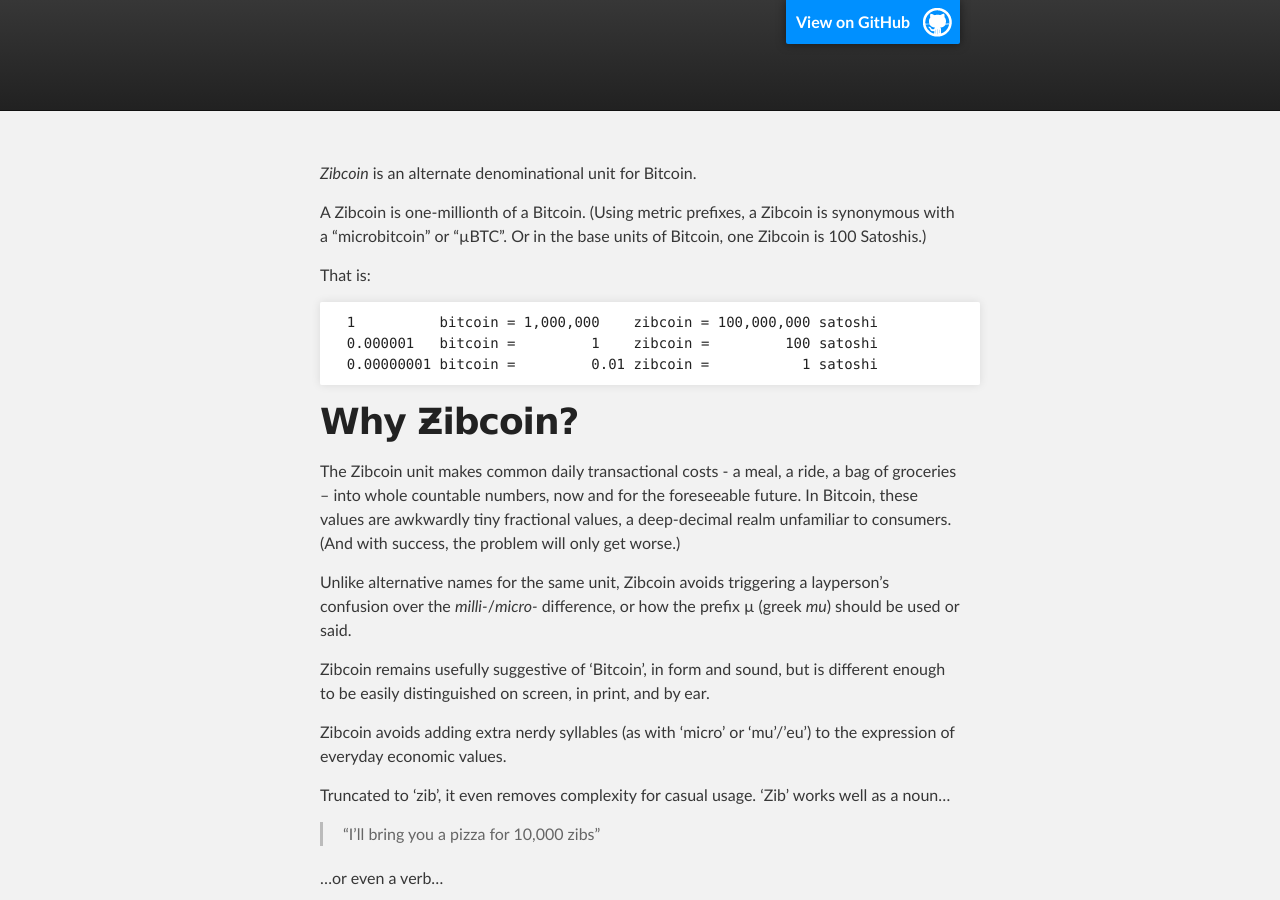
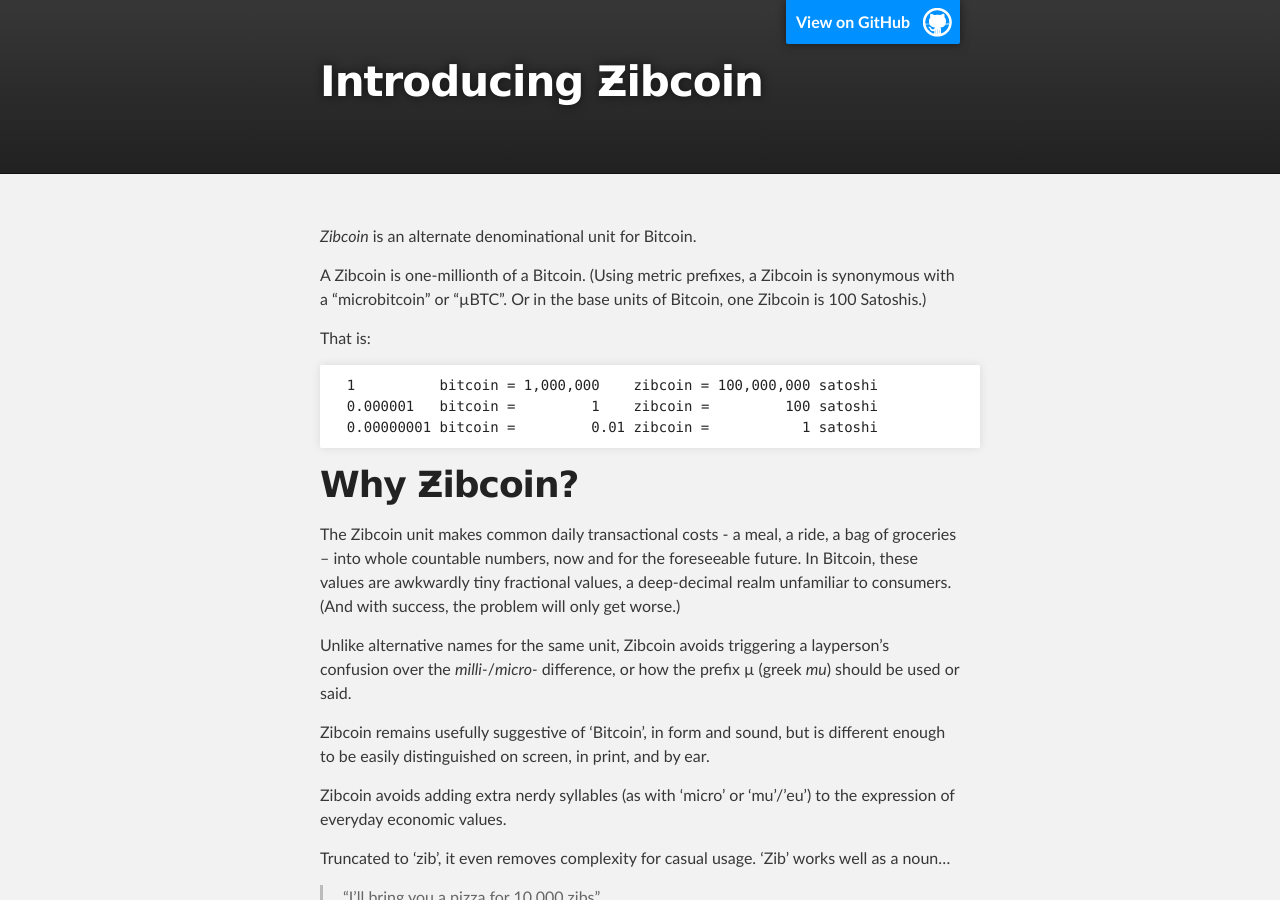
Before and after one commit to gojomo/zibcoin.org, a Jekyll site: the page built from index.md, in a window 1280 px wide and 900 px high. Built offline with Jekyll 4.4.1, drawn with Linux system fonts in a browser that asks for light colours.

Commit message:
Update default.html

```diff
--- a/_layouts/default.html
+++ b/_layouts/default.html
@@ -18,8 +18,8 @@
         <header class="inner">
           <a id="forkme_banner" href="https://github.com/gojomo/zibcoin.org">View on GitHub</a>
 
-          <h1 id="project_title">{{ title }}</h1>
-          <h2 id="project_tagline">{{ tagline }}</h2>
+          <h1 id="project_title">{{ page.title }}</h1>
+          <h2 id="project_tagline">{{ page.tagline }}</h2>
 
         </header>
     </div>
```
